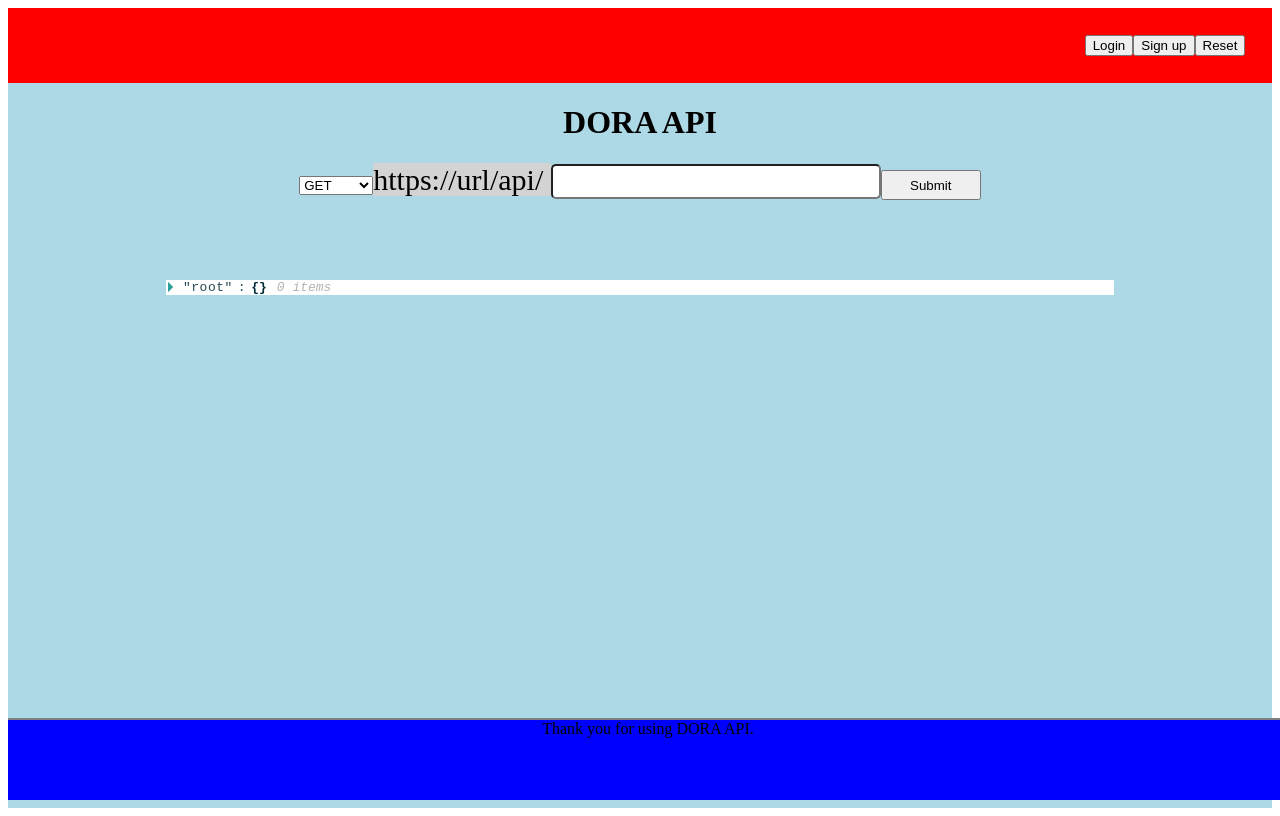
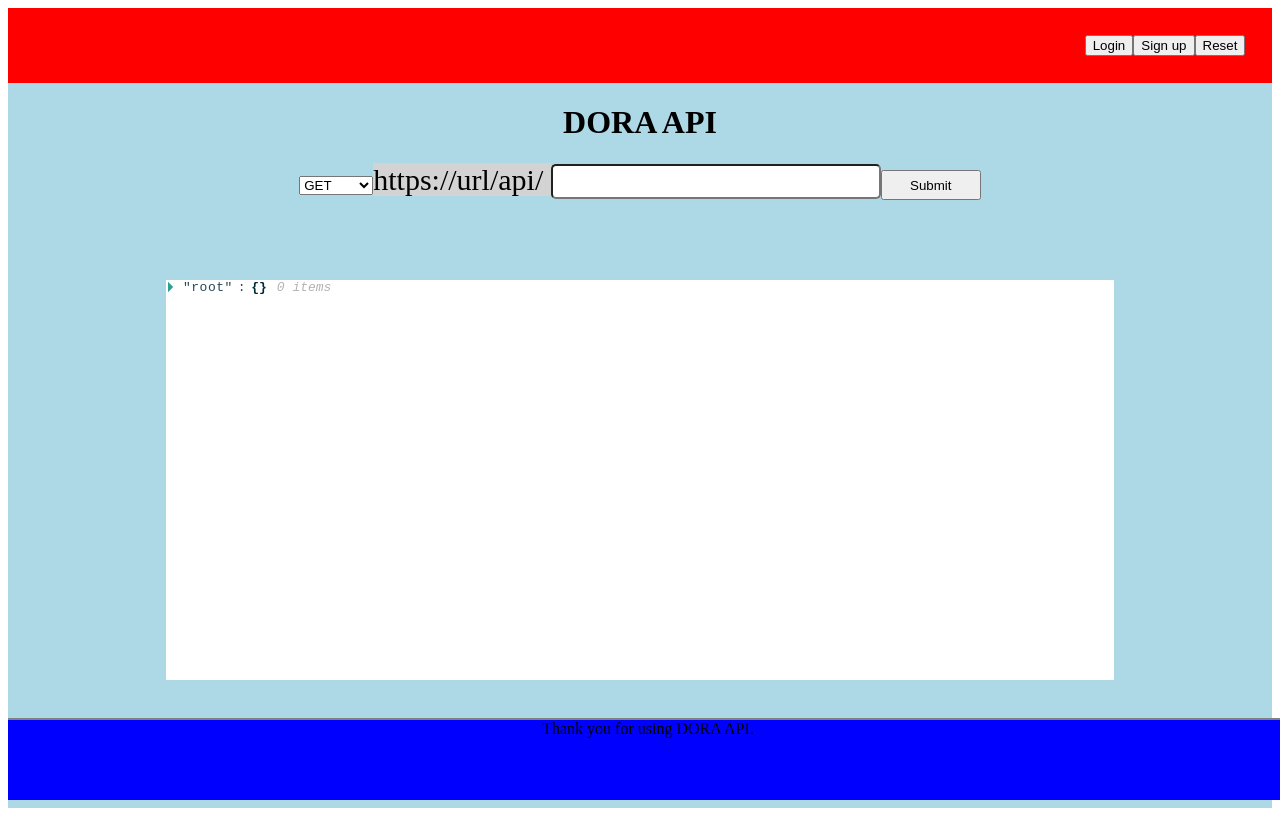
Before and after one commit to FumiKimura/ccp2-sprint.solo-api, a React (Create React App) app in the folder src-frontend/: page / in a window 1280 px wide. Built offline with nearby package versions, Linux system fonts and the light colour scheme.

Commit message:
Fixed size

```diff
--- a/src-frontend/src/App.css
+++ b/src-frontend/src/App.css
@@ -27,6 +27,7 @@
 .jsonViewContainerChild {
     text-align: left;
     overflow: scroll;
+    height: 50vh;
     background-color: white;
 }
 
```
